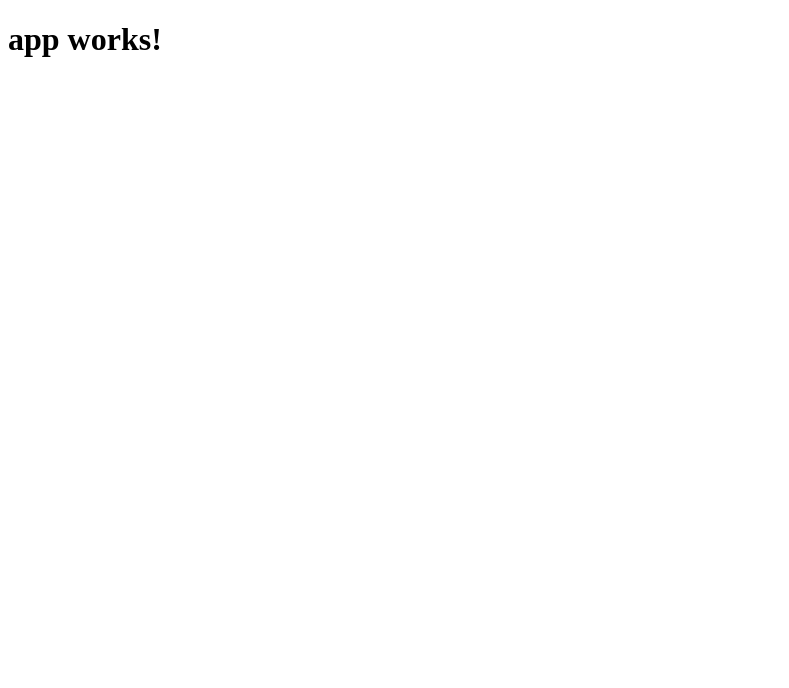
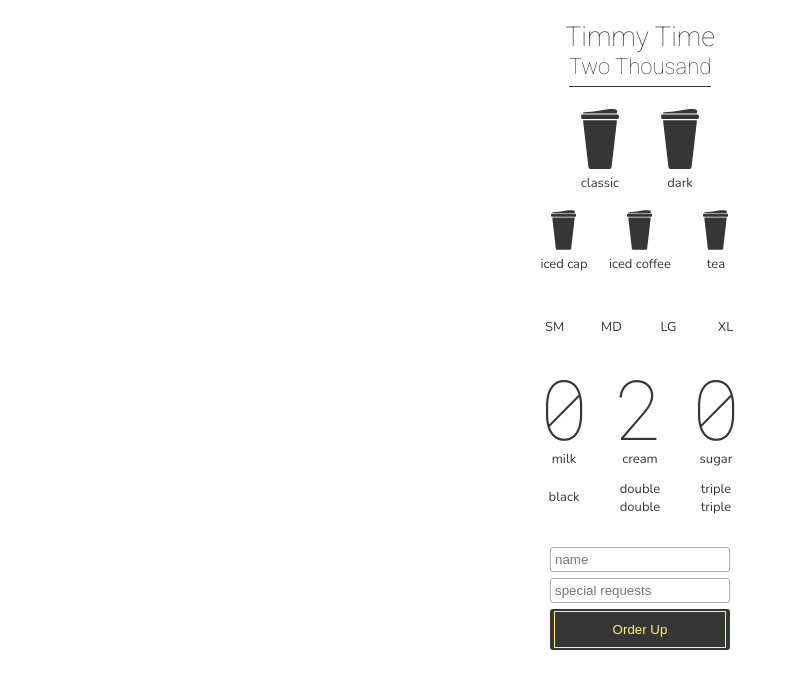
Before and after one commit to zorodude/office-coffee, an Angular app: page / in a window 1280 px wide. Shown: the top 688 px of the page, without its empty margins (0-789 px from the left). Built offline with nearby package versions, Linux system fonts and the light colour scheme.

Commit message:
copy paste from mockup

```diff
--- a/src/app/app.component.html
+++ b/src/app/app.component.html
@@ -1,3 +1,148 @@
-<h1>
-  {{title}}
-</h1>
+<form>
+  <header>
+    <h1>Timmy Time</h1>
+    <h2>Two Thousand</h2>
+  </header>
+
+  <div class="beverages">
+    <div class="primary cf">
+      <div class="col">
+        <input type="radio" name="beverage" value="classic" id="classic">
+        <label for="classic">
+          <div class="image-box">
+            <img src="assets/cup2.svg" alt="coffee cup">
+          </div>
+          classic
+        </label>
+      </div>
+      <div class="col">
+        <input type="radio" name="beverage" value="dark" id="dark">
+        <label for="dark">
+          <div class="image-box">
+            <img src="assets/cup2.svg" alt="">
+          </div>
+          dark
+        </label>
+      </div>
+    </div>
+
+    <div class="secondary cf">
+      <div class="col">
+        <input type="radio" name="beverage" value="iced_cap" id="iced">
+        <label for="iced">
+          <div class="image-box">
+            <img src="assets/cup2.svg" alt="">
+          </div>
+          iced cap
+        </label>
+      </div>
+      <div class="col">
+        <input type="radio" name="beverage" value="iced_coffee" id="iced_coffee">
+        <label for="iced_coffee">
+          <div class="image-box">
+            <img src="assets/cup2.svg" alt="">
+          </div>
+          iced coffee
+        </label>
+      </div>
+      <div class="col">
+        <input type="radio" name="beverage" value="tea" id="tea">
+        <label for="tea">
+          <div class="image-box">
+            <img src="assets/cup2.svg" alt="">
+          </div>
+          tea
+        </label>
+      </div>
+    </div>
+  </div>
+
+  <div class="tea-options">
+    <select name="tea_options" id="">
+      <option value="Peppermint">Peppermint</option>
+      <option value="Green_Tea">Green Tea</option>
+      <option value="Earl_Grey">Earl Grey</option>
+      <option value="English_Breakfast">English Breakfast</option>
+      <option value="Orange_Pekoe">Orange Pekoe</option>
+      <option value="Decaf_Orange_Pekoe">Decaf Orange Pekoe</option>
+      <option value="Honey_Lemon">Honey Lemon</option>
+      <option value="Apple_Cinnamon">Apple Cinnamon</option>
+      <option value="Chamomile">Chamomile</option>
+      <option value="Chai_Tea">Chai Tea</option>
+      <option value="Steeped">Steeped (loose leaf)</option>
+    </select>
+  </div>
+
+  <div class="sizes cf">
+    <div class="col">
+      <input type="radio" name="size" value="sm" id="sm">
+      <label class="" for="sm">sm</label>
+    </div>
+    <div class="col">
+      <input type="radio" name="size" value="md" id="md">
+      <label for="md">md</label>
+    </div>
+    <div class="col">
+      <input type="radio" name="size" value="lg" id="lg">
+      <label for="lg">lg</label>
+    </div>
+    <div class="col">
+      <input type="radio" name="size" value="xl" id="xl">
+      <label for="xl">xl</label>
+    </div>
+  </div>
+
+  <div class="additives cf">
+    <div class="col">
+      <div>
+        <input type="hidden" name="milk" value="0">
+        <h2>0</h2>
+      </div>
+      <label>milk</label>
+    </div>
+    <div class="col">
+      <div>
+        <input type="hidden" name="cream" value="0">
+        <h2>2</h2>
+      </div>
+      <label>cream</label>
+    </div>
+    <div class="col">
+      <div>
+        <input type="hidden" name="sugar" value="0">
+        <h2>0</h2>
+      </div>
+      <label>sugar</label>
+    </div>
+  </div>
+
+  <div class="presets cf">
+    <div class="col">
+      <input type="radio" name="preset" value="black" id="black">
+      <label for="black">black</label>
+    </div>
+    <div class="col">
+      <input type="radio" name="preset" value="double" id="double">
+      <label for="double">double double</label>
+    </div>
+    <div class="col">
+      <input type="radio" name="preset" value="triple" id="triple">
+      <label for="triple">triple<br> triple</label>
+    </div>
+  </div>
+
+  <div class="text-fields">
+    <div>
+      <input type="text" name="name" value="" placeholder="name">
+    </div>
+    <div>
+      <input type="text" name="notes" value="" placeholder="special requests">
+    </div>
+  </div>
+
+  <div class="confirm">
+    <div class="colour">
+      <input type="submit" name="confirm" value="Order Up">
+    </div>
+  </div>
+</form>
--- a/src/app/app.component.ts
+++ b/src/app/app.component.ts
@@ -1,10 +1,10 @@
 import { Component } from '@angular/core';
 
 @Component({
-  selector: 'app-root',
+  selector: '#app-root',
   templateUrl: './app.component.html',
   styleUrls: ['./app.component.css']
 })
 export class AppComponent {
-  title = 'app works!';
+  title = 'This is it';
 }
--- a/src/app/app.module.ts
+++ b/src/app/app.module.ts
@@ -4,10 +4,12 @@ import { FormsModule } from '@angular/forms';
 import { HttpModule } from '@angular/http';
 
 import { AppComponent } from './app.component';
+import { BeveragesComponent } from './beverages/beverages.component';
 
 @NgModule({
   declarations: [
-    AppComponent
+    AppComponent,
+    BeveragesComponent
   ],
   imports: [
     BrowserModule,
--- /dev/null
+++ b/src/app/beverages/beverages.component.html
@@ -0,0 +1,3 @@
+<p>
+  beverages works!
+</p>
--- /dev/null
+++ b/src/app/beverages/beverages.component.ts
@@ -0,0 +1,15 @@
+import { Component, OnInit } from '@angular/core';
+
+@Component({
+  selector: 'app-beverages',
+  templateUrl: './beverages.component.html',
+  styleUrls: ['./beverages.component.css']
+})
+export class BeveragesComponent implements OnInit {
+
+  constructor() { }
+
+  ngOnInit() {
+  }
+
+}
--- a/src/index.html
+++ b/src/index.html
@@ -2,13 +2,14 @@
 <html>
 <head>
   <meta charset="utf-8">
-  <title>CoffeeNg</title>
+  <title>Coffee Order Up</title>
   <base href="/">
 
   <meta name="viewport" content="width=device-width, initial-scale=1">
-  <link rel="icon" type="image/x-icon" href="favicon.ico">
+  <link href="https://fonts.googleapis.com/css?family=Nunito:300|Roboto:100|Roboto+Mono:100" rel="stylesheet">
+
 </head>
 <body>
-  <app-root>Loading...</app-root>
+  <div id="app-root">Loading...</div>
 </body>
 </html>
--- a/src/styles.css
+++ b/src/styles.css
@@ -1 +1,172 @@
-/* You can add global styles to this file, and also import other style files */
+*{ box-sizing: border-box;}
+.cf:before,
+.cf:after {
+    content: " "; /* 1 */
+    display: table; /* 2 */
+}
+.cf:after {
+    clear: both;
+}
+
+body{
+  font-family: 'Nunito', sans-serif;
+  font-weight: 300;
+  font-size: 13px;
+  color: #363636;
+}
+
+form{
+  max-width: 300px;
+  margin: 0 auto;
+  padding: 1em;
+  text-align: center;
+}
+
+label{
+  display: block;
+  position: relative;
+  padding: 10px 0;
+  width: 100%;
+  background: -webkit-linear-gradient(0, #fff568 0%, #fff500 100%);
+  background: -o-linear-gradient(0, #fff568 0%, #fff500 100%);
+  background: linear-gradient(0, #fff568 0%, #fff500 100%);
+  background-repeat: no-repeat;
+  background-size: 0% 100%;
+  background-position: 0% 100%;
+}
+
+/* hide for checkbox hack use */
+input[type="radio"]{
+  display: none;
+}
+input:checked + label{
+  background-size: 100% 100%;
+  transition: background-size ease-out 111ms;
+}
+
+.col{
+  float: left;
+  width: 33.33%
+}
+
+header h1, header h2{
+  font-family: 'Roboto', monospace;
+  font-weight: 100;
+}
+header h1{
+  font-size: 2.1em;
+  margin: 0 0.4em 0;
+}
+header h2{
+  font-size: 1.7em;
+  margin: 0;
+  border-bottom: 1px solid #333;
+  padding-bottom: 0.3em;
+  display: inline-block;
+}
+
+.secondary, .presets, .additives{
+  width: 228px;
+  margin: 0 auto;
+}
+.beverages, .sizes, .presets, .additives{
+  padding: 1em 0;
+}
+
+.beverages label{
+  padding: 9px 0;
+}
+.beverages img{
+  width: 25px;
+  height: 40px;
+}
+.primary img{
+  width: 38px;
+  height: 60px;
+}
+.beverages .primary{
+  width: 160px;
+  margin: 0 auto;
+}
+.beverages .primary .col{
+  width: 50%;
+}
+
+.tea-options{
+  display: none;
+}
+
+.sizes{
+  width: 228px;
+  margin: 0 auto;
+}
+.sizes .col{
+  width: 25%;
+}
+.sizes label{
+  position: relative;
+  width: 100%;
+  text-transform: uppercase;
+}
+
+.presets{
+  padding-top: 0;
+}
+.presets label{
+  padding: 12px 7px;
+  vertical-align: bottom;
+}
+.presets .col:first-child label{
+  margin-top: 8px;
+}
+
+.additives{
+  padding: 8px 0 0;
+}
+.additives h2{
+  font-family: 'Roboto Mono', monospace;
+  font-weight: 100;
+  font-size: 6.4em;
+  line-height: 1em;
+  margin: 0;
+}
+.additives label{
+  padding: 0;
+}
+
+.text-fields input, .confirm .colour{
+  width: 180px;
+  padding: 4px;
+  margin: 6px 0 0;
+  -webkit-appearance: none;
+  appearance: none;
+  border: 1px solid #acacac;
+  border-radius: 3px;
+}
+
+.confirm .colour{
+  display: inline-block;
+  background: #363636;
+  width: 180px;
+  padding: 2px 1px;
+  border: none;
+}
+.confirm input{
+  width: calc(100% - 6px);
+  padding: 10px;
+  border: 1px solid #fff568;
+  color: #fff568;
+  background: none;
+  background: -webkit-linear-gradient(0, #fff568 0%, #fff500 100%);
+  background: -o-linear-gradient(0, #fff568 0%, #fff500 100%);
+  background: linear-gradient(0, #fff568 0%, #fff500 100%);
+  background-repeat: no-repeat;
+  background-size: 100% 0%;
+  background-position: 100% 100%;
+}
+.confirm input:hover{
+  color: #000;
+  background-size: 100% 100%;
+  transition: color 622ms, background-size ease-in 800ms;
+  transition-timing-function: ease-in, cubic-bezier(0.23,0.6,0.96,0.84);
+}
```
Also changed, not shown: src/app/beverages/beverages.component.css (added), src/assets/cup2.svg (added), 1 other file (tests, documents, lock files or other folders).
